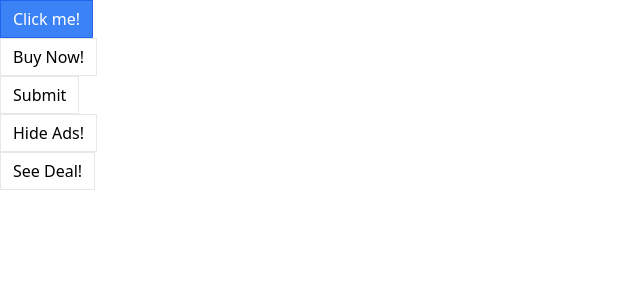
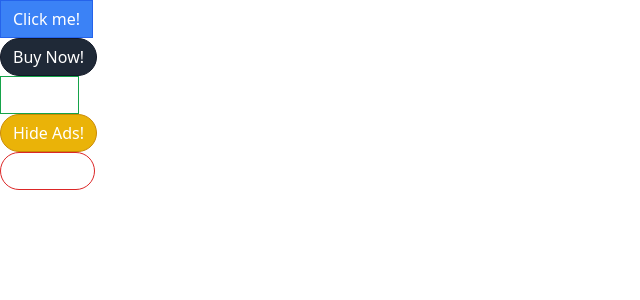
Before and after one commit to BehkoVasilev/comps, a React (Create React App) app: page / in a window 1280 px wide. Shown: the top 300 px of the page, without its empty margins (0-640 px from the left). Built offline with nearby package versions, Linux system fonts and the light colour scheme.

Commit message:
add variations

```diff
--- a/src/App.js
+++ b/src/App.js
@@ -6,16 +6,16 @@ function App() {
             <Button primary>Click me!</Button>
         </div>
         <div>
-            <Button danger>Buy Now!</Button>
+            <Button secondary rounded>Buy Now!</Button>
         </div>
         <div>
-            <Button>Submit</Button>
+            <Button success outline>Submit</Button>
         </div>
         <div>
-            <Button>Hide Ads!</Button>
+            <Button warning rounded>Hide Ads!</Button>
         </div>
         <div>
-            <Button>See Deal!</Button>
+            <Button danger outline rounded>See Deal!</Button>
         </div>
     </div>
 };
--- a/src/Button.js
+++ b/src/Button.js
@@ -11,7 +11,18 @@ function Button({
     rounded
 }) {
     const classes = className('px-3 py-1.5 border', {
-        'border-blue-600 bg-blue-500 text-white': primary
+        'border-blue-600 bg-blue-500 text-white': primary,
+        'border-gray-900 bg-gray-800 text-white': secondary,
+        'border-green-600 bg-green-500 text-white': success,
+        'border-yellow-600 bg-yellow-500 text-white': warning,
+        'border-red-600 bg-red-500 text-white': danger,
+        'rounded-full': rounded,
+        'bg-white': outline,
+        'text-blue-500': outline && primary,
+        'text-gray-900': outline && secondary,
+        'text-green-600': outline && success,
+        'text-yellow-600': outline && warning,
+        'text-red-600': outline && danger,
     });
 
     return <button className={classes}>{children}</button>
```
